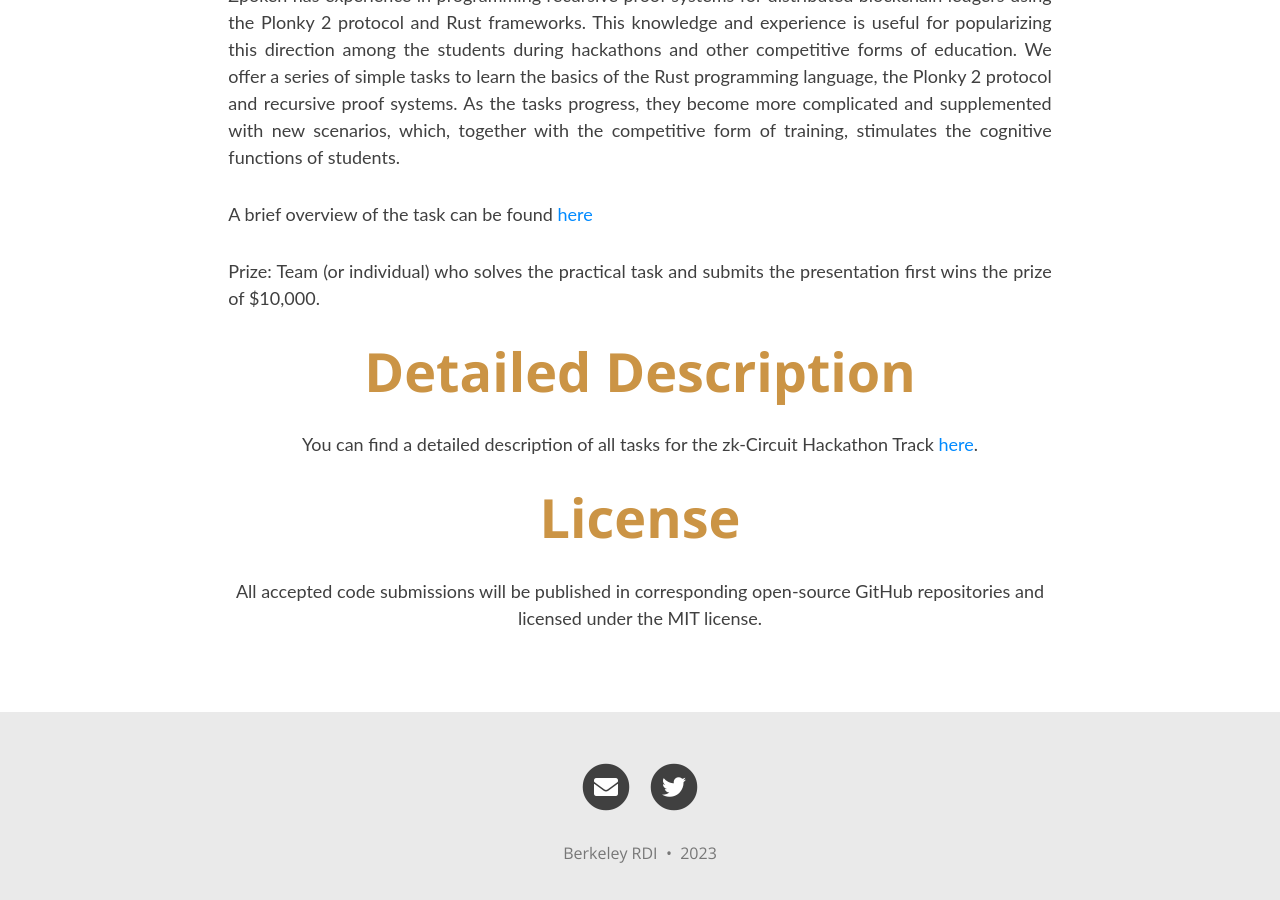
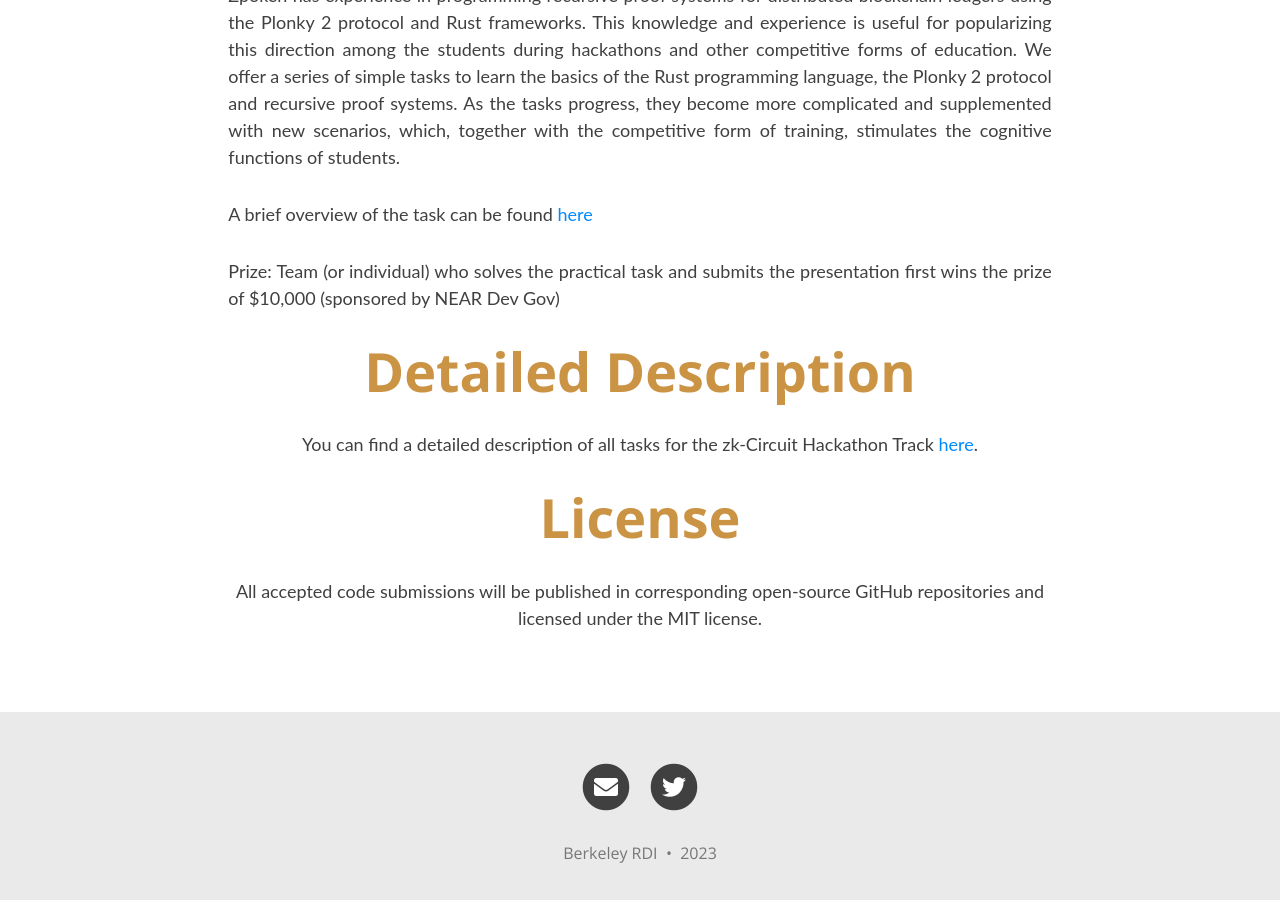
Before and after one commit to rdi-berkeley/zkp-web3-hackathon, a Jekyll site: the page built from _tracks/zk_circuit_track.md, in a window 1280 px wide and 900 px high, scrolled down 3150 px. Built offline with Jekyll 4.4.1, drawn with Linux system fonts in a browser that asks for light colours; nearby versions of some CDN libraries; comment, search, counter and statistics services are not loaded.

```diff
--- a/_tracks/zk_circuit_track.md
+++ b/_tracks/zk_circuit_track.md
@@ -96,7 +96,7 @@ Each of the following categories has designated tasks, which are described in <a
     </p>
     <p> A brief overview of the task can be found <a href="{{site.baseurl}}/assets/img/NEAR_circuit_pdf.pdf">here</a> </p>
     <p>
-    Prize: Team (or individual) who solves the practical task and submits the presentation first wins the prize of $10,000.
+    Prize: Team (or individual) who solves the practical task and submits the presentation first wins the prize of $10,000 (sponsored by NEAR Dev Gov)
     </p>
 </div>
 
```
